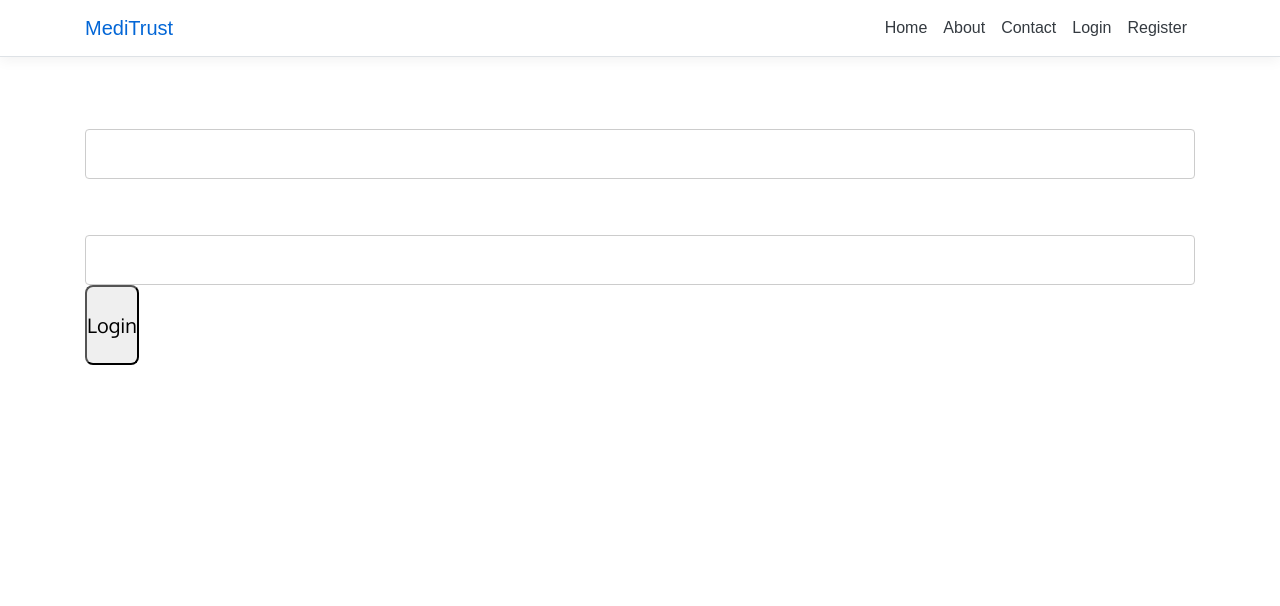
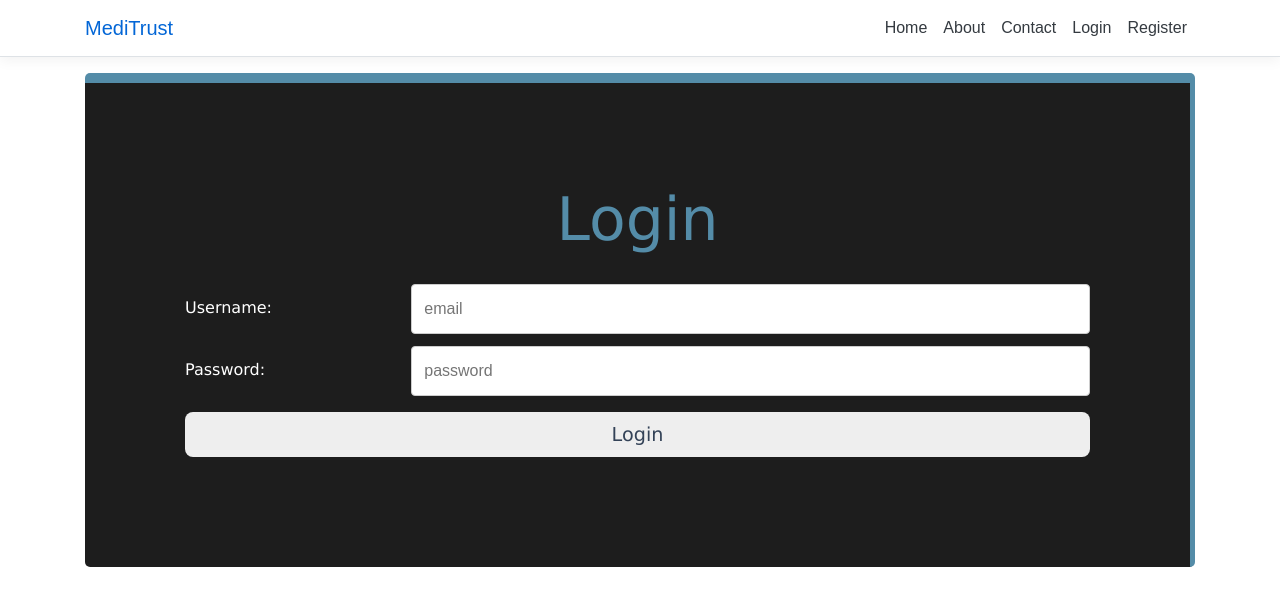
Before and after one commit to FrancoBester/AngryPixels_front-end, a React (Create React App) app in the folder graphical_user_interface/graphical_user_interface/ClientApp/: page /login in a window 1280 px wide. Shown: the top 606 px of the page. Built offline with nearby package versions, Linux system fonts and the light colour scheme; a web font is replaced by a local one.

Commit message:
Login Page styling added

```diff
--- a/graphical_user_interface/graphical_user_interface/ClientApp/src/components/pages/Signup.css
+++ b/graphical_user_interface/graphical_user_interface/ClientApp/src/components/pages/Signup.css
@@ -1,8 +1,8 @@
-h1{
+.title_container h1{
     text-align: center;
     font-size: 60px;
     padding-bottom: 15px;
-    color: #fff;
+    color: #548CA8;
     font-family: Verdana, Geneva, Tahoma, sans-serif;
 }
 
@@ -51,9 +51,9 @@ input[type=text], select, textarea{
     float: right;
   }*/
 
-  .form-container {
+  .form-container-signup {
     border-radius: 5px;
-    background-color: #334257;
+    background-color: #1D1D1D;
     padding: 100px;
     border-top: 10px solid #548CA8;
     border-right: 5px solid #548CA8;
@@ -106,7 +106,7 @@ input[type=text], select, textarea{
 
 }
 .btnSub:hover {
-  background: #5b7583;
+  background: #548CA8;
   color: #fff;
   box-shadow: 0 12px 16px 0 rgba(0,0,0,0.24), 0 17px 50px 0 rgba(0,0,0,0.19);
 }
@@ -130,9 +130,9 @@ input[type=text], select, textarea{
   -ms-transition: all 0.30s ease-in-out;
   transition: all 0.30s ease-in-out;
 }
-
-.btnCacnel:hover{
-  background: #5b7583;
+ /*NEED TO CHECK WHY STYLING NOT APPLYING TO THIS BUTTON*/
+.btnCancel:hover{
+  background: #548CA8;
   color: #fff;
   box-shadow: 0 12px 16px 0 rgba(0,0,0,0.24), 0 17px 50px 0 rgba(0,0,0,0.19);
 }
--- a/graphical_user_interface/graphical_user_interface/ClientApp/src/components/pages/Signup.jsx
+++ b/graphical_user_interface/graphical_user_interface/ClientApp/src/components/pages/Signup.jsx
@@ -52,7 +52,7 @@ function Signup() {
   }
   return (
     <div>
-      <div className="form-container">
+      <div className="form-container-signup">
         <div className="title_container">
           <h1>Register</h1>
           <form
--- /dev/null
+++ b/graphical_user_interface/graphical_user_interface/ClientApp/src/pages/unAuthenticated/LoginPage.css
@@ -0,0 +1,88 @@
+.gridLoginForm{
+    border-radius: 5px;
+    background-color: #1D1D1D;
+    padding: 100px;
+    border-top: 10px solid #548CA8;
+    border-right: 5px solid #548CA8;}
+
+.loginHeader h1{
+    color: #548CA8;
+}
+
+input[type=email], select, textarea{
+    width: 100%;
+    padding: 12px;
+    border: 1px solid #ccc;
+    border-radius: 4px;
+    box-sizing: border-box;
+    resize: vertical;
+  }
+
+  input[type=password], select, textarea{
+    width: 100%;
+    padding: 12px;
+    border: 1px solid #ccc;
+    border-radius: 4px;
+    box-sizing: border-box;
+    resize: vertical;
+  }
+
+  .loginRow label{
+    padding: 12px 12px 12px 0;
+    display: inline-block;
+    color: #fff;
+    font-family: Verdana, Geneva, Tahoma, sans-serif;
+  }
+
+  .colLeft{
+    float: left;
+    width: 25%;
+    margin-top: 6px;
+  }
+
+  .colRight{
+    float: left;
+    width: 75%;
+    margin-top: 6px;
+  }
+
+  .loginRow:after {
+    content: "";
+    display: table;
+    clear: both;
+  }
+
+  @media screen and (max-width: 600px) {
+    .colLeft, .colRight, input[type=submit] {
+      width: 100%;
+      margin-top: 0;
+    }
+  }
+
+/* BUTTONS */
+
+.btnLogin{
+    font-family: Verdana, Geneva, Tahoma, sans-serif;
+    background: #EEEEEE;
+    height: 45px;
+    line-height: 35px;
+    width: 100%;
+    border: none;
+    border-radius: 8px;
+    outline: none;
+    cursor: pointer;
+    color: #334257;
+    font-size: 1.2em;
+    margin-top: 10px;
+    margin-bottom: 10px;
+    -webkit-transition: all 0.30s ease-in-out;
+    -moz-transition: all 0.30s ease-in-out;
+    -ms-transition: all 0.30s ease-in-out;
+    transition: all 0.30s ease-in-out;
+}
+
+.btnLogin:hover{
+  background: #548CA8;
+  color: #fff;
+  box-shadow: 0 12px 16px 0 rgba(0,0,0,0.24), 0 17px 50px 0 rgba(0,0,0,0.19);
+}
--- a/graphical_user_interface/graphical_user_interface/ClientApp/src/pages/unAuthenticated/LoginPage.jsx
+++ b/graphical_user_interface/graphical_user_interface/ClientApp/src/pages/unAuthenticated/LoginPage.jsx
@@ -2,6 +2,7 @@ import React from "react";
 import { useState } from "react";
 import { useHistory } from "react-router";
 import auth from "../../auth";
+import './LoginPage.css';
 
 function LoginPage() {
   const [Email, setEmail] = useState("");
@@ -14,11 +15,41 @@ function LoginPage() {
   }
   return (
     <div>
-      <label>Username</label>
-      <input type="email" onChange={(e) => setEmail(e.target.value)} />
-      <label>Password</label>
-      <input type="password" onChange={(e) => setPassword(e.target.value)} />
-      <button onClick={() => Login()}>Login</button>
+      <div className="gridLoginForm">
+        <div className="loginHeader">
+          <h1>Login</h1>
+
+        {/*<form>*/}
+          <div className="loginRow">
+            <div className="colLeft">
+              <label>Username:</label>
+            </div>
+            <div className="colRight">
+              <input
+                type="email"
+                placeholder="email"
+                onChange={(e) => setEmail(e.target.value)}
+              />
+            </div>
+          </div>
+
+          <div className="loginRow">
+            <div className="colLeft">
+              <label>Password:</label>
+            </div>
+            <div className="colRight">
+              <input
+                type="password"
+                placeholder="password"
+                onChange={(e) => setPassword(e.target.value)}
+              />
+            </div>
+          </div>
+
+          <button className="btnLogin" onClick={() => Login()}>Login</button>
+        {/*</form>*/}
+        </div>
+      </div>
     </div>
   );
 }
```
